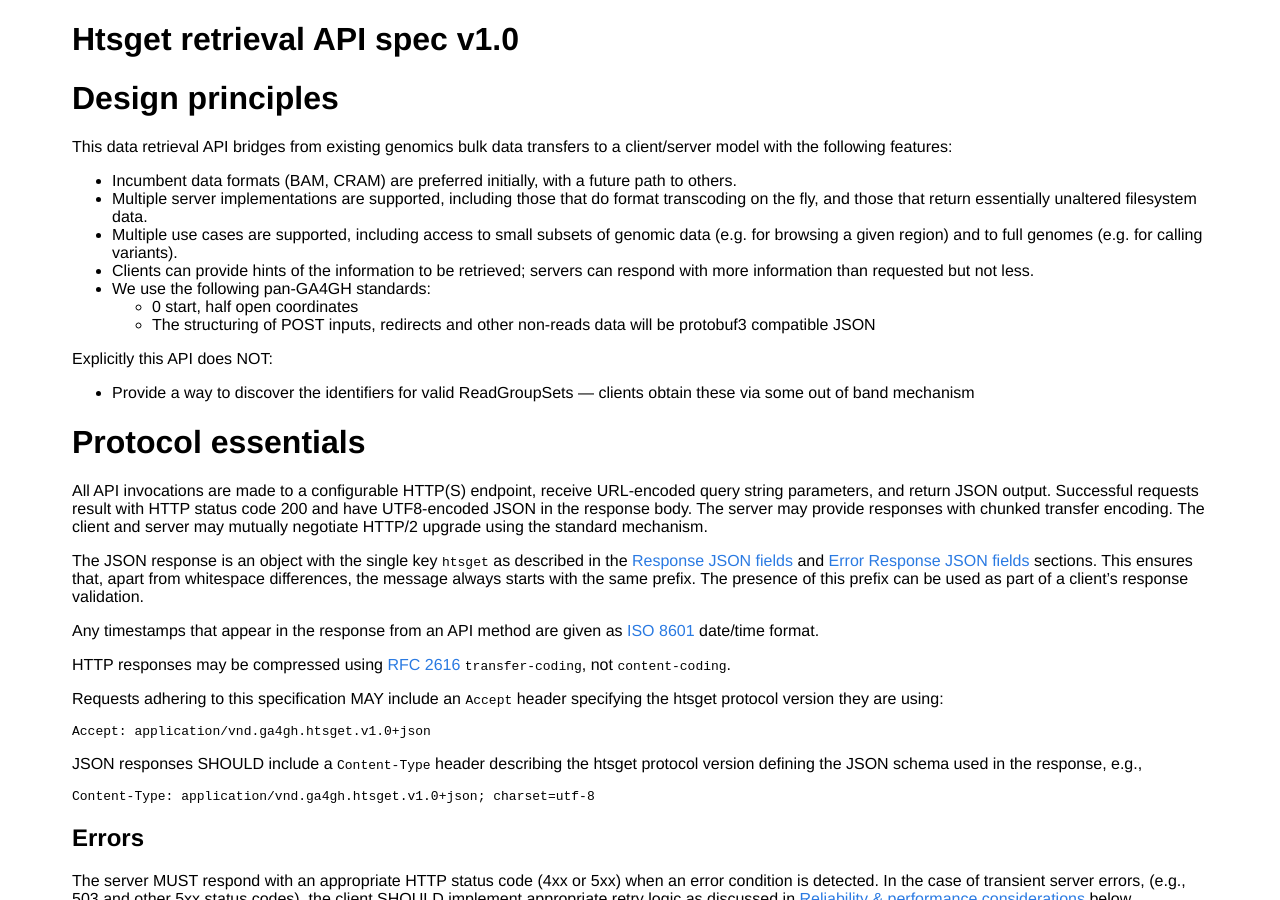
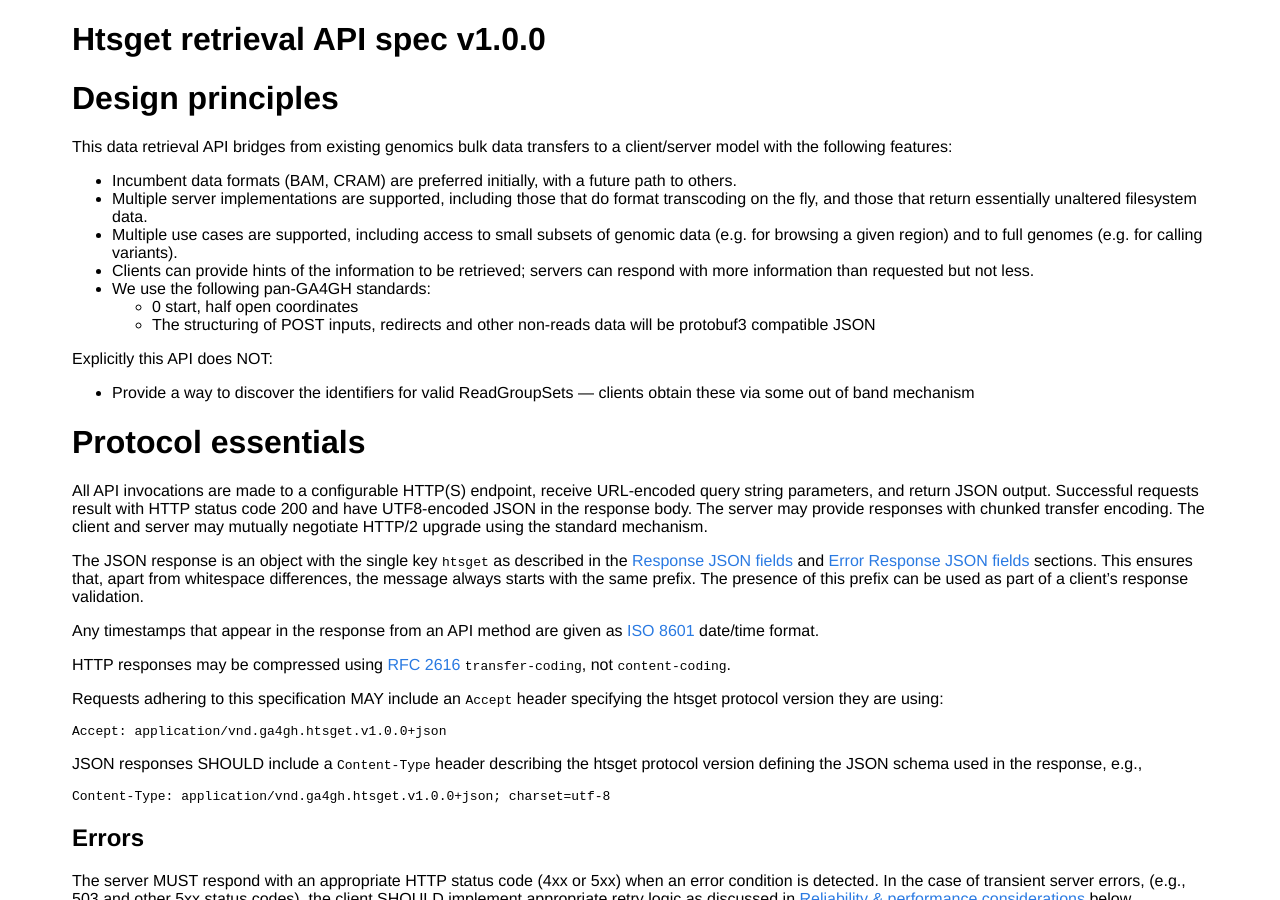
Before and after one commit to samtools/hts-specs, a Jekyll site: the page built from htsget.md, in a window 1280 px wide and 900 px high. Built offline with Jekyll 4.4.1, drawn with Linux system fonts in a browser that asks for light colours.

Commit message:
htsget v1.0 => v1.0.0

```diff
--- a/htsget.md
+++ b/htsget.md
@@ -4,7 +4,7 @@ title: htsget protocol
 suppress_footer: true
 ---
 
-# Htsget retrieval API spec v1.0
+# Htsget retrieval API spec v1.0.0
 
 # Design principles
 
@@ -35,11 +35,11 @@ HTTP responses may be compressed using [RFC 2616] `transfer-coding`, not `conten
 
 Requests adhering to this specification MAY include an `Accept` header specifying the htsget protocol version they are using:
 
-    Accept: application/vnd.ga4gh.htsget.v1.0+json
+    Accept: application/vnd.ga4gh.htsget.v1.0.0+json
 
 JSON responses SHOULD include a `Content-Type` header describing the htsget protocol version defining the JSON schema used in the response, e.g.,
 
-    Content-Type: application/vnd.ga4gh.htsget.v1.0+json; charset=utf-8
+    Content-Type: application/vnd.ga4gh.htsget.v1.0.0+json; charset=utf-8
 
 ## Errors
 
```
